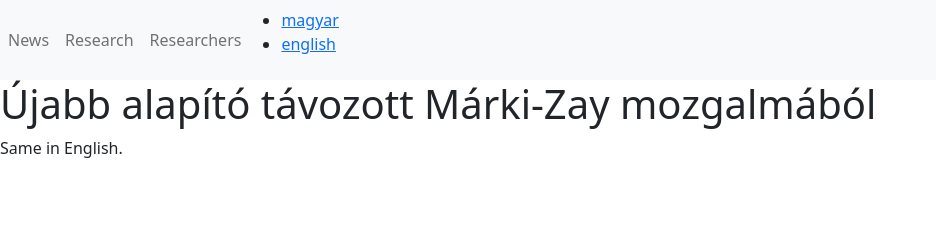
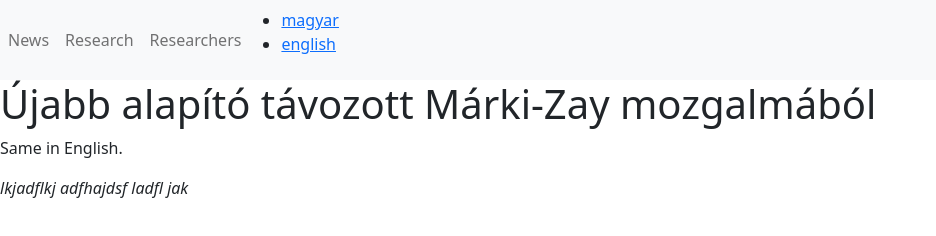
Before and after one commit to surveymethodsroombudapest/smrb-site, an Eleventy site: page src/en/news/new1.md in a window 1280 px wide. Shown: the whole page, without its empty margins (0-936 px from the left). Built offline with nearby package versions, Linux system fonts and the light colour scheme; Eleventy itself is replaced by a stand-in of ours; files that its build step writes are made by us from their sources; no server answers.

Commit message:
fdsafdaj

```diff
--- a/src/en/news/new1.md
+++ b/src/en/news/new1.md
@@ -6,3 +6,5 @@ ref: hir1
 # Újabb alapító távozott Márki-Zay mozgalmából
 
 Same in English.
+
+*lkjadflkj adfhajdsf ladfl jak*
```
